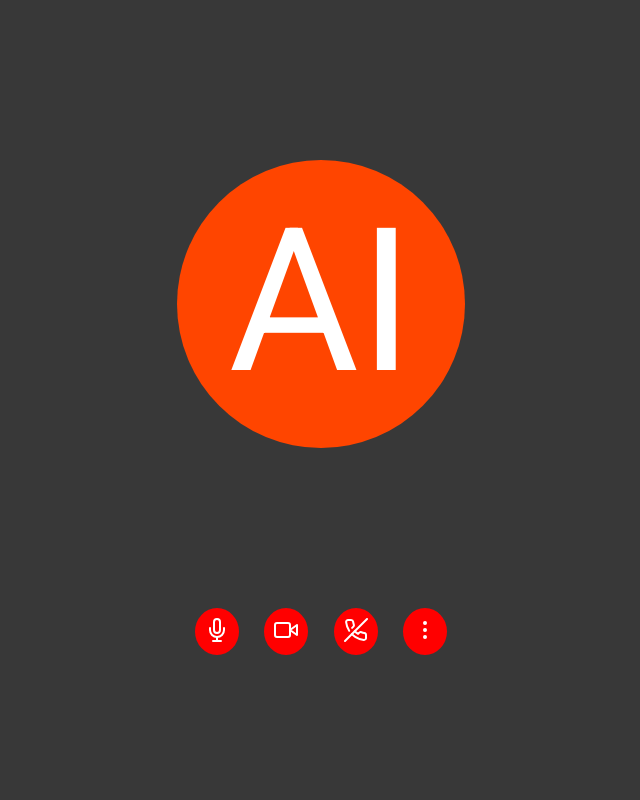
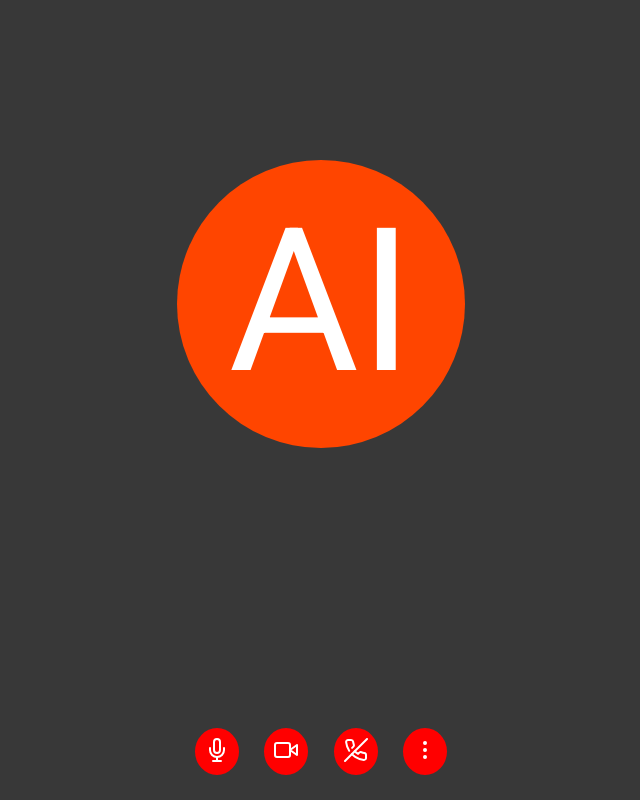
Before and after one commit to Sarthak0006/MockwithAI, a React (Vite) app in the folder frontend/: page /interview in a window 1280 px wide. Shown: the whole page, without its empty margins (319-959 px from the left). Built offline with nearby package versions, Linux system fonts and the light colour scheme.

Commit message:
ui and routes corrected

```diff
--- a/frontend/src/Components/CallButtons/style.module.css
+++ b/frontend/src/Components/CallButtons/style.module.css
@@ -1,6 +1,6 @@
 .button_container {
     display: flex;
-    margin: auto;
+    margin-top: 15vh;
     justify-content: center;
 }
 
--- a/frontend/src/screens/Login/index.tsx
+++ b/frontend/src/screens/Login/index.tsx
@@ -1,4 +1,5 @@
 import React, { useEffect, useRef } from "react";
+import { Link } from "react-router-dom";
 import style from "./style.module.css";
 
 const Index: React.FC = () => {
@@ -17,7 +18,7 @@ const Index: React.FC = () => {
         <button className={style.continue}>Continue</button>
         <div className={style.signup}>
           <h5>Don't have an account?</h5>
-          <a href="/signup">Sign Up</a>
+          <Link to="/signup">Sign Up</Link>
         </div>
       </div>
     </div>
```
Also changed, not shown: frontend/vite.config.ts.timestamp-1727032208998-c24a88462720f.mjs (added, +10 -0 lines).
